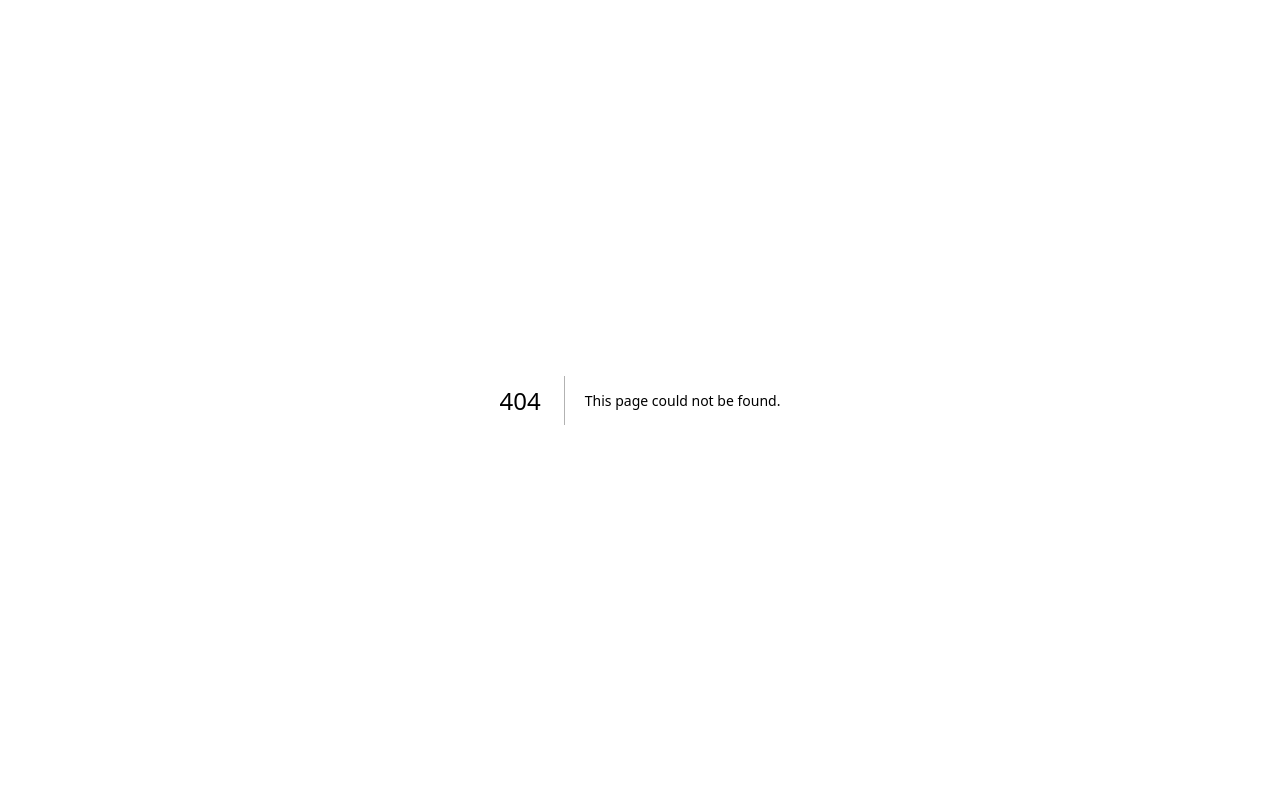
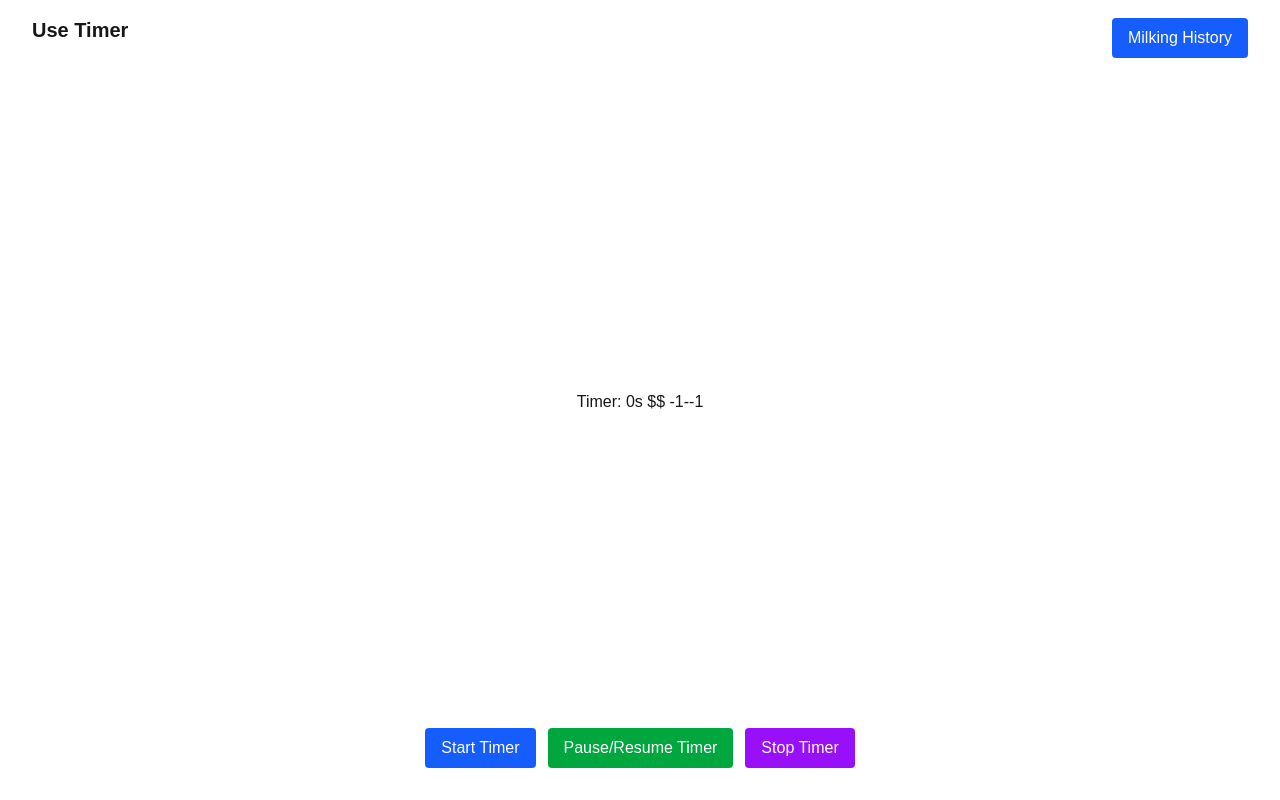
Before and after one commit to harshitsrivastava1608/milktracker, a Next.js app: page /dashboard in a window 1280 px wide. Before the commit this address had no page. Built offline with nearby package versions, Linux system fonts and the light colour scheme.

Commit message:
feature: pages , routes and components created

```diff
--- /dev/null
+++ b/src/app/dashboard/page.jsx
@@ -0,0 +1,26 @@
+'use client'
+
+import TextHeading from "@/components/textHeading";
+
+import TimerView from "@/components/timerView";
+import HistoryButton from "@/portions/historybutton";
+import MusicPlayer from "@/app/dashboard/playMusic";
+
+
+
+export default function Dashboard() {
+
+  return (
+    <div className="min-h-screen flex flex-col justify-between p-4">
+      <div className="flex flex-col sm:flex-row justify-between items-center mb-4 px-4">
+
+      <TextHeading text="Use Timer" />
+      <HistoryButton/>
+      </div>
+      {/* <MusicPlayer/> */}
+      <TimerView/>
+
+
+    </div>
+  );
+}
--- /dev/null
+++ b/src/app/history/page.jsx
@@ -0,0 +1,40 @@
+
+
+
+export default function History() {
+    const person = [
+        { id: 1, name: "Alice", age: 25 },
+        { id: 2, name: "Bob", age: 30 },
+      ];
+
+  return (
+    <>List Of History
+     <div className="overflow-x-auto">
+      <table className="min-w-full border border-gray-300">
+        <thead className="bg-gray-100">
+          <tr>
+            <th className="text-left p-2 border-b">Date</th>
+            <th className="text-left p-2 border-b">Start Time</th>
+            <th className="text-left p-2 border-b">End Time</th>
+            <th className="text-left p-2 border-b">Duration</th>
+            <th className="text-left p-2 border-b">Milk Collected</th>
+          </tr>
+        </thead>
+
+
+        <tbody>
+          {person.map((person, index) => (
+            <tr key={index} className="hover:bg-gray-50">
+              <td className="p-2 border-b">{person.name}</td>
+              <td className="p-2 border-b">{person.age}</td>
+              <td className="p-2 border-b">{person?.city}</td>
+              <td className="p-2 border-b">{person?.city}</td>
+              <td className="p-2 border-b">{person?.city}</td>
+            </tr>
+          ))}
+        </tbody>
+      </table>
+    </div>
+    </>
+  );
+}
--- /dev/null
+++ b/src/components/textButton.jsx
@@ -0,0 +1,9 @@
+
+const TextButton = (props) =>{
+    return <button className={`${props.colour} text-white px-4 py-2 rounded hover:bg-blue-700 transition rounded disabled:opacity-50 disabled:cursor-not-allowed`}
+    onClick={props.onClick}
+    disabled={props.disabled}>
+    {props.name}
+  </button>
+}
+export default TextButton
--- /dev/null
+++ b/src/components/textHeading.jsx
@@ -0,0 +1,4 @@
+const TextHeading = (props) =>{
+    return <h1 className="text-xl font-semibold mb-4 text-center">{props.text}</h1>
+}
+export default TextHeading
--- /dev/null
+++ b/src/components/timerDisplay.jsx
@@ -0,0 +1,17 @@
+'use client'
+import { useEffect, useState } from "react"
+
+const TimerDisplay = () =>{
+    const [time,setTime]=useState('')
+
+    useEffect(()=>{
+     const interval=   setInterval(()=>{
+            setTime((new Date(Date.now())).toString())
+        },2000)
+        return ()=>clearInterval(interval)
+    },[])
+
+
+    return <h1 className="text-xl font-semibold mb-4 text-center">{time}</h1>
+}
+export default TimerDisplay
--- /dev/null
+++ b/src/components/timerView.jsx
@@ -0,0 +1,91 @@
+
+import { useEffect, useState ,useRef} from "react";
+import TextButton from "@/components/textButton";
+import { handleSubmit } from "@/services/addSession";
+
+export default function TimerView() {
+    const [timerOn, setTimerOn] = useState();
+    const [time, setTime] = useState('0');
+    const [initialTime, setInitialTime] = useState(0);
+    const [startTime, setStartTime] = useState(-1)
+    const [endTime, setEndTime] = useState(-1)
+    const audioRef = useRef(null);
+
+    const playAudio = () => {
+        audioRef.current?.play();
+    };
+
+    const pauseAudio = () => {
+        audioRef.current?.pause();
+    };
+
+    const handleInput = () => {
+        const value = prompt("Please enter your name:");
+        if (value !== null && value.trim() !== "") {
+            handleSubmit({ start_time: startTime,
+                 end_time: endTime==-1?new Date().toISOString():endTime,
+                  duration: Math.floor(time / 1000),
+                  milk_quantity:value })
+            alert(`Hello, ${value}!`);
+        } else {
+            alert("No name entered.");
+        }
+    };
+
+    const startTimer = () => {
+        playAudio()
+        if (startTime == -1)
+            setStartTime(new Date().toISOString())
+        setInitialTime(new Date().getTime() - time); // Resume from where it was paused
+        setTimerOn(true);
+        console.log("startTimer", timerOn, time);
+    };
+
+    const pauseTimer = () => {
+        setInitialTime(Date.now() - time);
+        setTimerOn(!timerOn);
+        console.log("pauseTimer", timerOn, time);
+    };
+
+    const stopTimer = () => {
+        pauseAudio()
+        setEndTime(new Date().toISOString())
+        setTimerOn(false);
+        setTime(0);
+        setInitialTime(0);
+        console.log("stopTimer", timerOn);
+        handleInput()
+
+    };
+
+    useEffect(() => {
+        let interval;
+        if (timerOn) {
+            interval = setInterval(() => {
+                setTime(Date.now() - initialTime);
+            }, 1000);
+        } else {
+            clearInterval(interval);
+        }
+
+        return () => clearInterval(interval); // clean up on unmount
+    }, [timerOn, initialTime]);
+
+    return (
+        <>
+            <div className="flex-1 flex items-center justify-center">
+
+                Timer: {Math.floor(time / 1000)}s
+                $$   {startTime}-{endTime}
+            </div>
+            <audio ref={audioRef} src="/audio/Moon-Waltz.mp3" preload="auto" />
+            <div className="flex flex-col gap-3 sm:flex-row sm:justify-center mb-4">
+                {timerOn ?? <TextButton name="Start Timer" colour="bg-blue-600" onClick={startTimer} disabled={timerOn} />}
+                <TextButton name="Pause/Resume Timer" colour="bg-green-600" onClick={pauseTimer} />
+                <TextButton name="Stop Timer" colour="bg-purple-600" onClick={stopTimer} />
+
+
+            </div>
+        </>
+    );
+}
--- /dev/null
+++ b/src/portions/historybutton.jsx
@@ -0,0 +1,14 @@
+'use client'
+import TextButton from "@/components/textButton";
+import { useRouter } from "next/navigation";
+
+const HistoryButton = () =>{
+    const router = useRouter()
+    const moveToHistory =()=>{
+        console.log('===+')
+
+        router.push('/history')
+    }
+   return <TextButton name="Milking History" colour="bg-blue-600" onClick={moveToHistory}/>
+}
+export default HistoryButton
--- /dev/null
+++ b/src/services/addSession.js
@@ -0,0 +1,22 @@
+export const handleSubmit = async (props) => {
+    try {
+        console.log('data',props)
+      const response = await fetch('/saveSession', {
+        method: 'POST',
+        headers: {
+          'Content-Type': 'application/json',
+        },
+        body: JSON.stringify({
+          start_time: props.start_time,
+          end_time: props.end_time, // +15 mins
+          duration: props.duration,
+          milk_quantity: props.milk_quantity,
+        }),
+      });
+
+      const data = await response.json();
+      console.log('✅ Response:', data);
+    } catch (err) {
+      console.error('❌ Error:', err);
+    }
+  };
--- /dev/null
+++ b/src/types/historyData.js
@@ -0,0 +1,8 @@
+export const HistoryData = {
+    Date: String,
+    Start_Time: String,
+    End_Time: String,
+    Duration: String,
+    Milk_Collected: Number
+
+}
```
